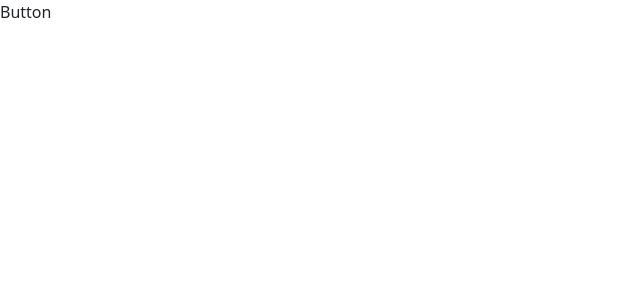
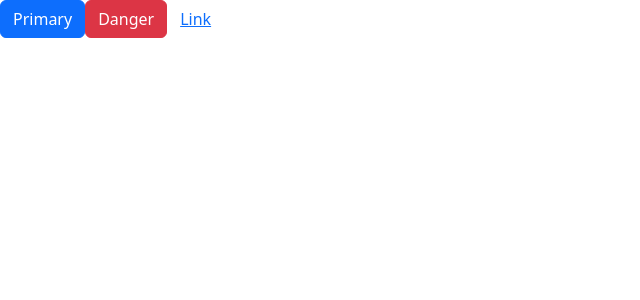
Before and after one commit to EdLopez101/React-Practice, a React (Vite) app: page / in a window 1280 px wide. Shown: the top 300 px of the page, without its empty margins (0-640 px from the left). Built offline with nearby package versions, Linux system fonts and the light colour scheme.

Commit message:
Added reusable button component

```diff
--- a/src/App.tsx
+++ b/src/App.tsx
@@ -3,7 +3,9 @@ import Button from "./components/Button";
 function App() {
   return (
     <div>
-      <Button />
+      <Button classes="btn btn-primary">Primary</Button>
+      <Button classes="btn btn-danger">Danger</Button>
+      <Button classes="btn btn-link">Link</Button>
     </div>
   );
 }
--- a/src/components/Button.tsx
+++ b/src/components/Button.tsx
@@ -1,5 +1,16 @@
-const Button = () => {
-  return <div>Button</div>;
+import type { ReactNode } from "react";
+
+interface Props {
+  children: ReactNode;
+  classes: string;
+}
+
+const Button = ({ children, classes }: Props) => {
+  return (
+    <button type="button" className={classes}>
+      {children}
+    </button>
+  );
 };
 
 export default Button;
```
